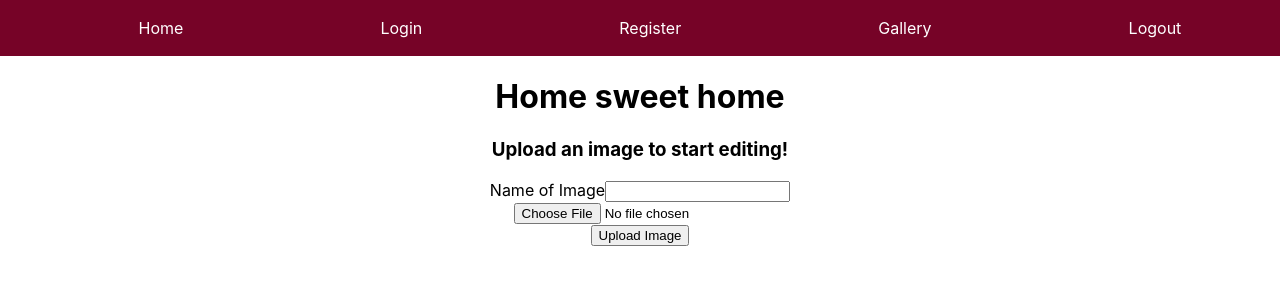
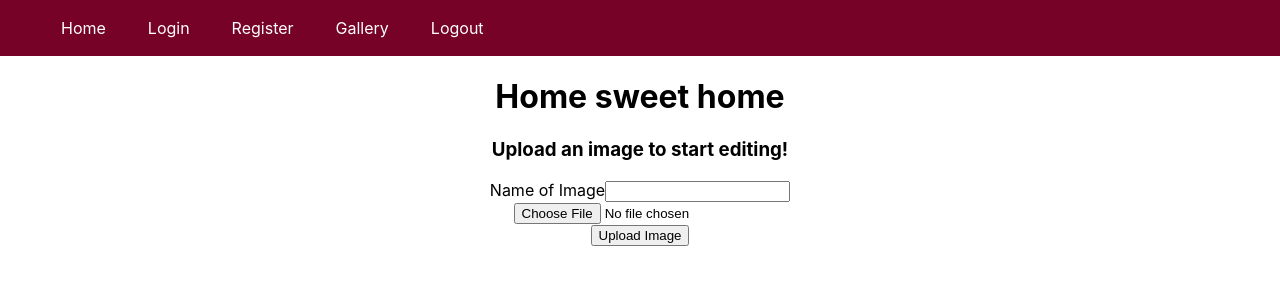
Before and after one commit to mkdir-helen/edit-image, a React (Create React App) app in the folder client/: page / in a window 1280 px wide. Shown: the top 300 px of the page. Built offline with nearby package versions, Linux system fonts and the light colour scheme.

Commit message:
started to make mobile nav bar

```diff
--- a/client/src/App.css
+++ b/client/src/App.css
@@ -50,10 +50,12 @@ html,body{
   list-style-type: none;
   /* width: 50%; */
   margin: 0 auto;
+  /* display: none; */
 }
 .NavUl a{
   text-decoration: none;
   color: white;
+  border-bottom: 1px solid white;
   /* border: 1px solid white; */
   /* padding: 3px 200px; */
 }
@@ -61,15 +63,17 @@ html,body{
   margin: 8px auto;
 
 }
-.NavUl a:hover{
-  background: rgba(255, 255, 255, 0.274);
+.NavDiv:hover.NavUl{
+  display: block;
 }
-
 .NavDiv {
   background: rgb(118, 3, 39);
   padding: 1px 0;
 }
 @media only screen and (min-width: 500px){
+  .NavUl a:hover{
+    background: rgba(255, 255, 255, 0.274);
+  }
   .NavUl{
     display: flex;
     justify-content: start !important;
@@ -78,6 +82,9 @@ html,body{
     text-decoration: none;
     color: white;
     padding: 24px 21px;
+  }
+  .NavUl li{
+    margin: 8px 0;
   }
   .NavDiv{
     padding: 10px 0;
```
